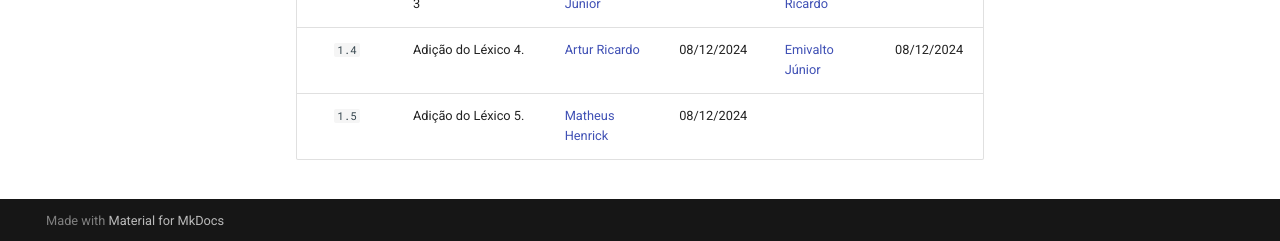
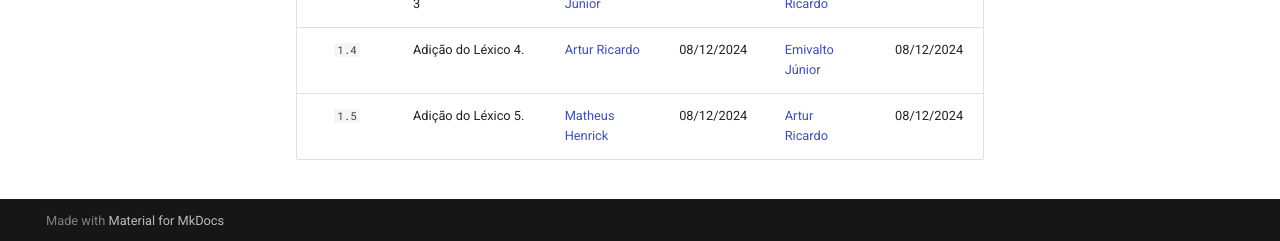
Before and after one commit to Requisitos-de-Software/2024.2-MeuSUSDigital, an MkDocs documentation site: the page built from docs/modelagem/lexicos.md, in a window 1280 px wide and 900 px high, scrolled down 3086 px. Shown: the part 656-897 px from the top of the window. Built offline with MkDocs 1.6.1 and Material for MkDocs 9.7.7, drawn with Linux system fonts in a browser that asks for light colours.

Commit message:
revisão e atualização do documento

```diff
--- a/docs/modelagem/lexicos.md
+++ b/docs/modelagem/lexicos.md
@@ -187,4 +187,4 @@
 | `1.2`  | Adicionando Léxico 2 | [João Pedro](https://github.com/JoosPerro) | 08/12/2024 | [Artur Ricardo](https://github.com/algorithmorphic) | 08/12/2024 |
 | `1.3`  | Adicionando Léxico 3 | [Emivalto Júnior](https://github.com/EmivaltoJrr) | 08/12/2024 | [Artur Ricardo](https://github.com/algorithmorphic) | 08/12/2024 |
 | `1.4`  | Adição do Léxico 4. | [Artur Ricardo](https://github.com/algorithmorphic) | 08/12/2024 | [Emivalto Júnior](https://github.com/EmivaltoJrr) | 08/12/2024 |
-| `1.5`  | Adição do Léxico 5. | [Matheus Henrick](https://github.com/MatheusHenrickSantos) | 08/12/2024 |  |  |
+| `1.5`  | Adição do Léxico 5. | [Matheus Henrick](https://github.com/MatheusHenrickSantos) | 08/12/2024 | [Artur Ricardo](https://github.com/algorithmorphic) | 08/12/2024 |
```
